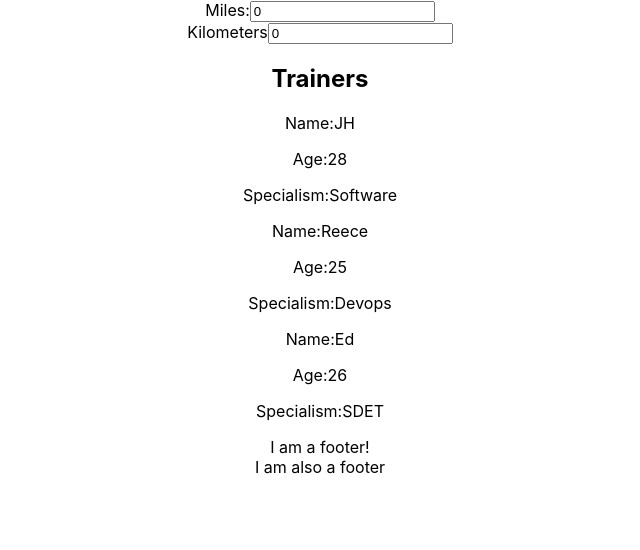
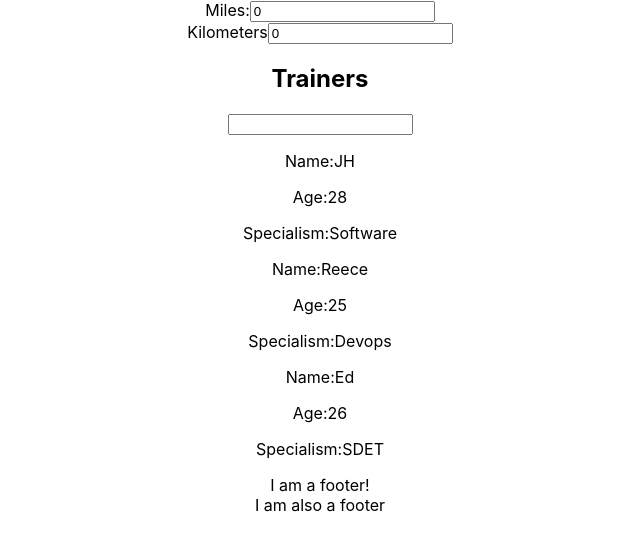
Before and after one commit to JHarry444/July-Enable-2-React, a React (Create React App) app: page / in a window 1280 px wide. Shown: the top 550 px of the page, without its empty margins (320-960 px from the left). Built offline with nearby package versions, Linux system fonts and the light colour scheme.

Commit message:
added lifting state example

```diff
--- a/src/App.jsx
+++ b/src/App.jsx
@@ -1,8 +1,7 @@
 import './App.css';
 import Footer from './components/Footer';
-import Trainer from './components/Trainer';
 import Converter from './components/Converter';
-import trainers from './components/data/trainers.json';
+import FilteredList from './components/FilteredList';
 
 function App() {
   return (
@@ -13,9 +12,7 @@ function App() {
         </section>
         <section>
           <h2>Trainers</h2>
-          {
-          trainers.map(({ name, age, specialism }) => <Trainer key={`${name}-${specialism}`} name={name} age={age} specialism={specialism} />)
-          }
+          <FilteredList />
         </section>
       </main>
 
--- /dev/null
+++ b/src/components/FilteredList.jsx
@@ -0,0 +1,22 @@
+import { useState } from 'react';
+import Search from './Search';
+
+import trainers from './data/trainers.json';
+import Trainer from './Trainer';
+
+function FilteredList() {
+  const [search, setSearch] = useState('');
+
+  return (
+    <>
+      <Search currentVal={search} setter={(e) => setSearch(e.target.value)} />
+      {
+      trainers
+        .filter(({ name }) => name.toLowerCase().startsWith(search.toLowerCase()))
+        .map(({ name, age, specialism }) => <Trainer key={`${name}-${specialism}`} name={name} age={age} specialism={specialism} />)
+      }
+    </>
+  );
+}
+
+export default FilteredList;
--- /dev/null
+++ b/src/components/Search.jsx
@@ -0,0 +1,12 @@
+import PropTypes from 'prop-types';
+
+function Search({ currentVal, setter }) {
+  return <input value={currentVal} onChange={setter} />;
+}
+
+export default Search;
+
+Search.propTypes = {
+  currentVal: PropTypes.string.isRequired,
+  setter: PropTypes.func.isRequired,
+};
```
